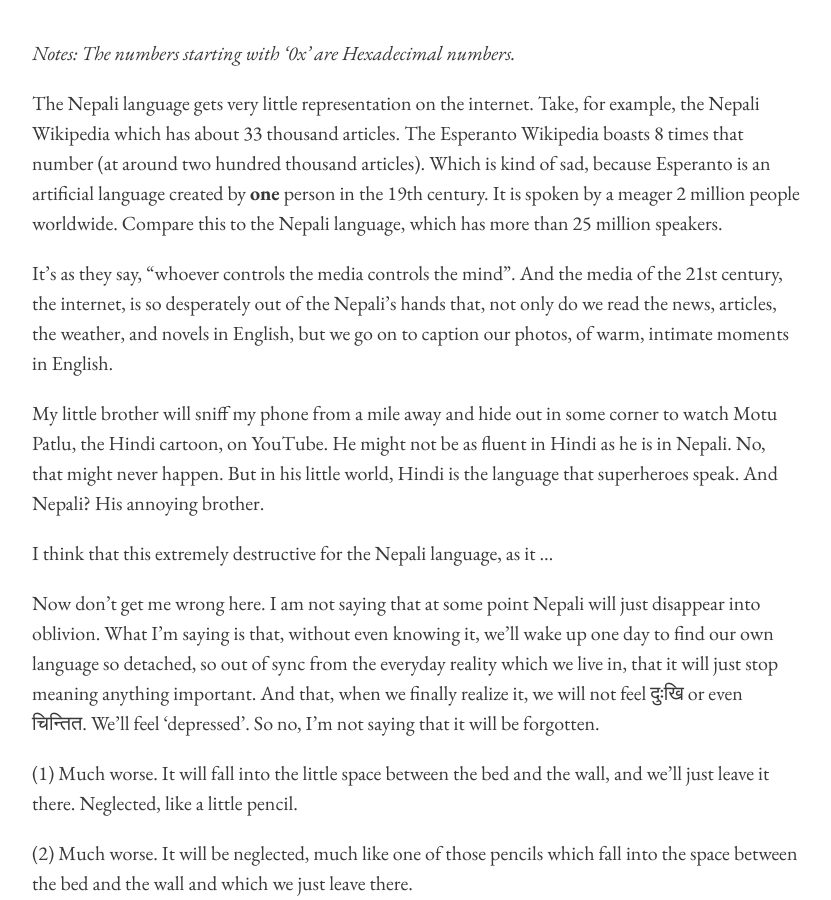
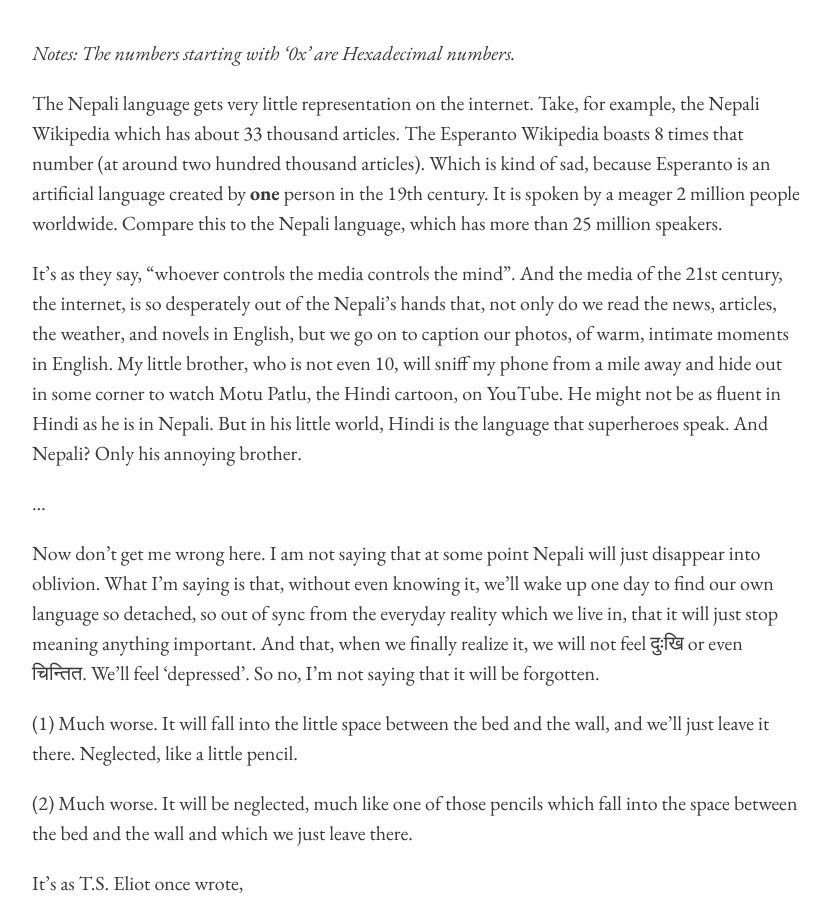
Before and after one commit to niravcodes/niravcodes.github.io, a Jekyll site: the page built from pages/on-the-nepali-language-and-unicode.md, in a window 1280 px wide and 900 px high, scrolled down 412 px. Shown: the whole window, without its empty margins (224-1055 px from the left). Built offline with Jekyll 4.4.1, drawn with Linux system fonts in a browser that asks for light colours; comment, search, counter and statistics services are not loaded.

Commit message:
Update from Forestry.io nirav Nikhil updated pages/on-the-nepali-language-and-unicode.md

```diff
--- a/pages/on-the-nepali-language-and-unicode.md
+++ b/pages/on-the-nepali-language-and-unicode.md
@@ -11,11 +11,9 @@ _Notes: The numbers starting with ‘0x’ are Hexadecimal numbers._
 
 The Nepali language gets very little representation on the internet. Take, for example, the Nepali Wikipedia which has about 33 thousand articles. The Esperanto Wikipedia boasts 8 times that number (at around two hundred thousand articles). Which is kind of sad, because Esperanto is an artificial language created by **one** person in the 19th century. It is spoken by a meager 2 million people worldwide. Compare this to the Nepali language, which has more than 25 million speakers.
 
-It's as they say, “whoever controls the media controls the mind”. And the media of the 21st century, the internet, is so desperately out of the Nepali’s hands that, not only do we read the news, articles, the weather, and novels in English, but we go on to caption our photos, of warm, intimate moments in English.
+It's as they say, “whoever controls the media controls the mind”. And the media of the 21st century, the internet, is so desperately out of the Nepali’s hands that, not only do we read the news, articles, the weather, and novels in English, but we go on to caption our photos, of warm, intimate moments in English. My little brother, who is not even 10, will sniff my phone from a mile away and hide out in some corner to watch Motu Patlu, the Hindi cartoon, on YouTube. He might not be as fluent in Hindi as he is in Nepali. But in his little world, Hindi is the language that superheroes speak. And Nepali? Only his annoying brother.
 
-My little brother will sniff my phone from a mile away and hide out in some corner to watch Motu Patlu, the Hindi cartoon, on YouTube. He might not be as fluent in Hindi as he is in Nepali. No, that might never happen. But in his little world, Hindi is the language that superheroes speak. And Nepali? His annoying brother.
-
-I think that this extremely destructive for the Nepali language, as it ...
+...
 
 Now don’t get me wrong here. I am not saying that at some point Nepali will just disappear into oblivion. What I’m saying is that, without even knowing it, we’ll wake up one day to find our own language so detached, so out of sync from the everyday reality which we live in, that it will just stop meaning anything important. And that, when we finally realize it, we will not feel दुःखि or even चिन्तित. We’ll feel ‘depressed’. So no, I’m not saying that it will be forgotten.
 
```
